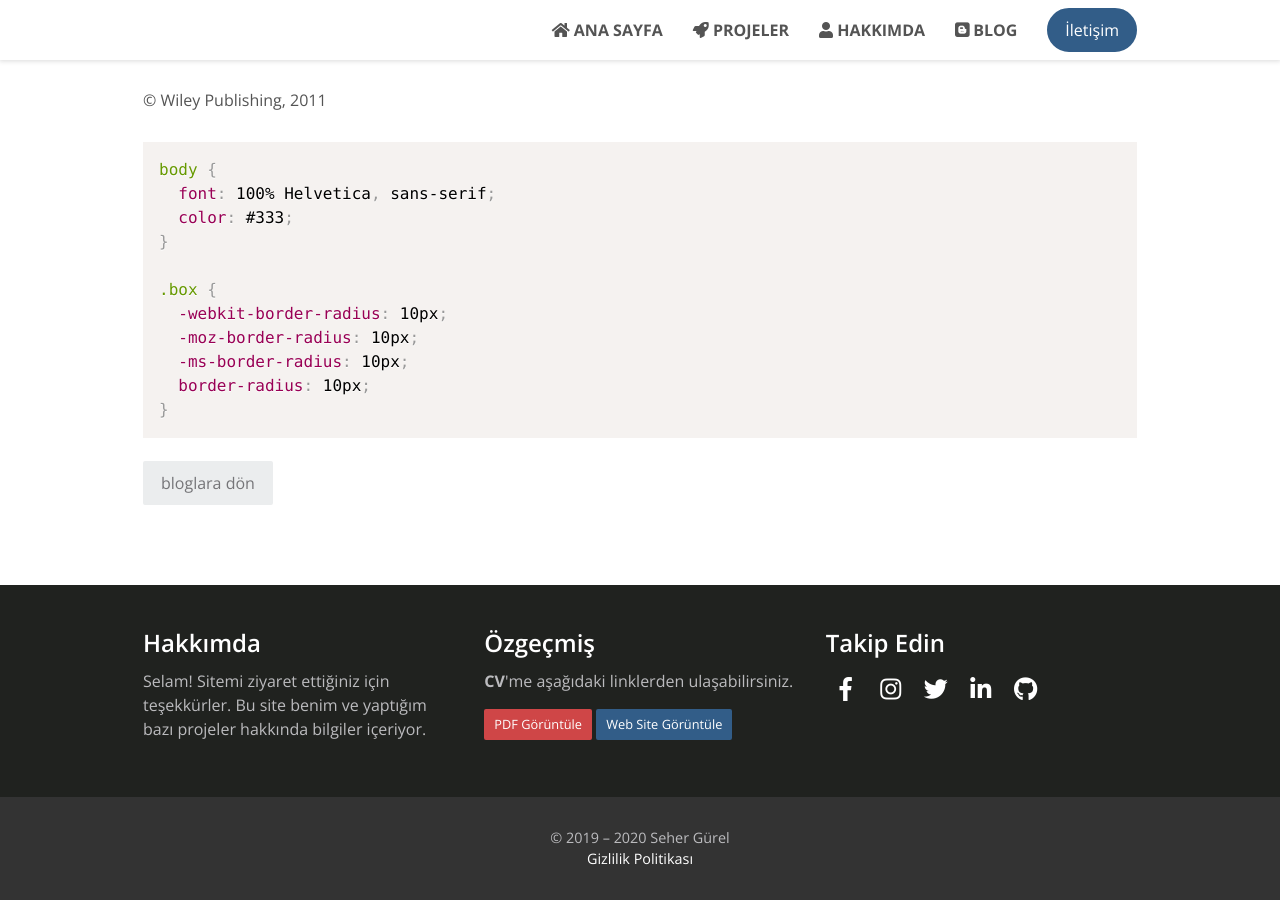
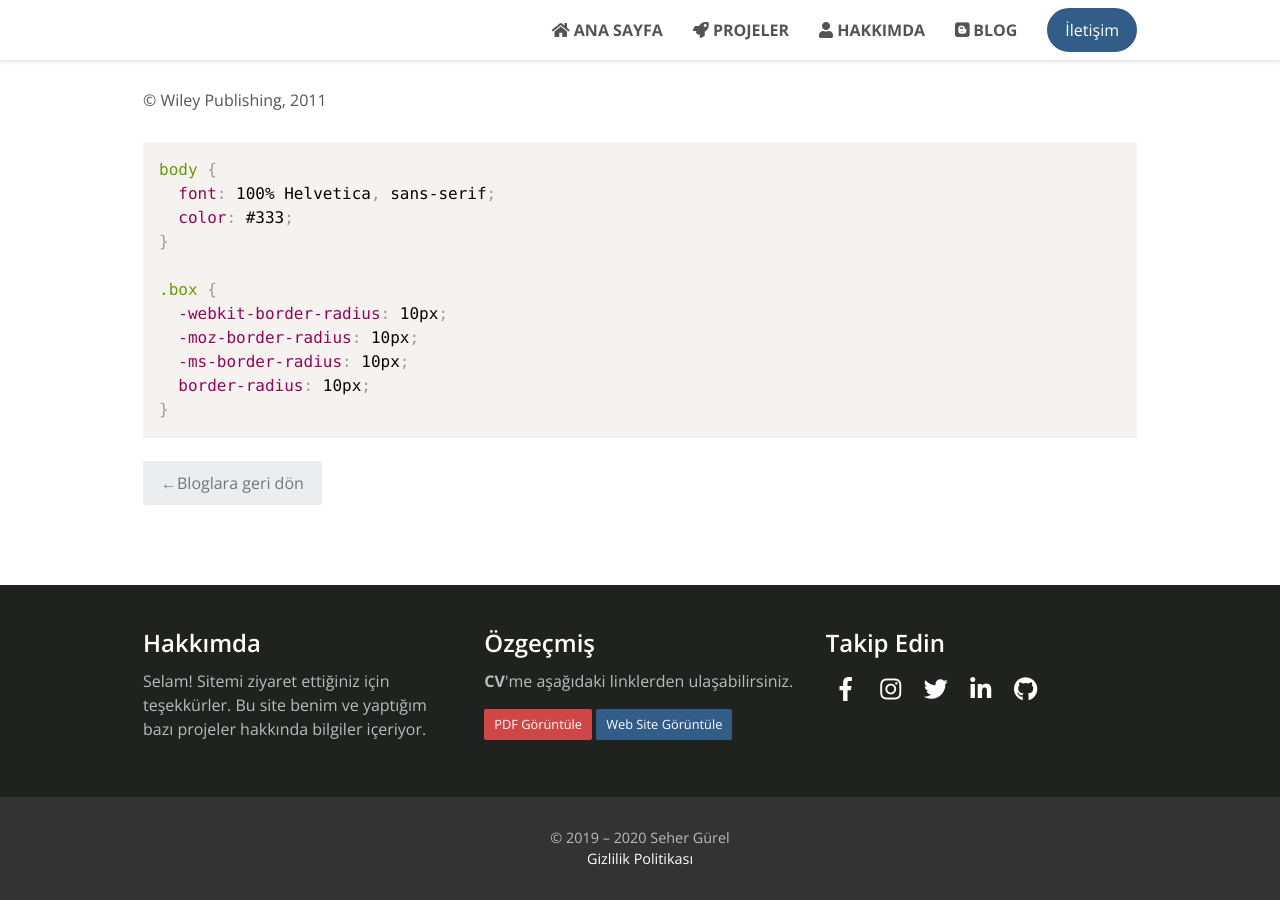
Before and after one commit to shrgrl/shrgrl.github.io, a Jekyll site: the page built from _blogger/index.html, in a window 1280 px wide and 900 px high, scrolled down 1130 px. Built offline with Jekyll 4.4.1, drawn with Linux system fonts in a browser that asks for light colours; nearby versions of some CDN libraries; comment, search, counter and statistics services are not loaded.

Commit message:
Update blog-item.html

```diff
--- a/_layouts/blog-item.html
+++ b/_layouts/blog-item.html
@@ -12,5 +12,5 @@
 <div class="container page-component project-item-content nfloat-up">
   {{ content }}
 
-  <a href="/blogger" class="btn btn-sasha-greyest" id="txt" style="margin-top: 15px;">bloglara dön</a>
+  <a href="/blog" class="btn btn-sasha-greyest" id="txt" style="margin-top: 15px;">&larr;Bloglara geri dön</a>
 </div>
```
